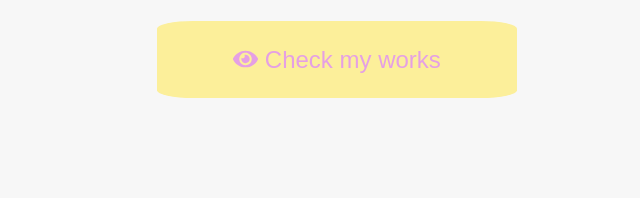
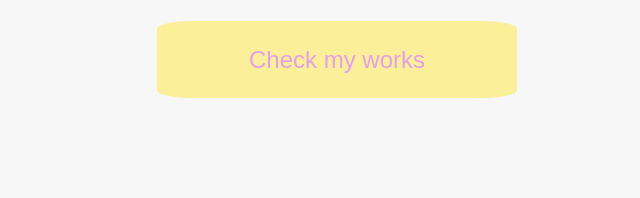
Before and after one commit to Kseniia5/myPortfolioAnimated, a plain HTML site: page index.html in a window 1280 px wide. Shown: the part 542-740 px from the top of the page, 640-1280 px from the left. Drawn offline with Linux system fonts and the light colour scheme.

Commit message:
fix files

```diff
--- a/index.html
+++ b/index.html
@@ -45,7 +45,7 @@
                 <div class="profile-learn-more">
                     <div class="profile-details">
                         <span>Clean and elegant websites</span>
-                        <button><img src="images/Eye.svg" alt="eye"> Check my works</button>
+                        <button>Check my works</button>
                     </div>
 
                 </div>
```
